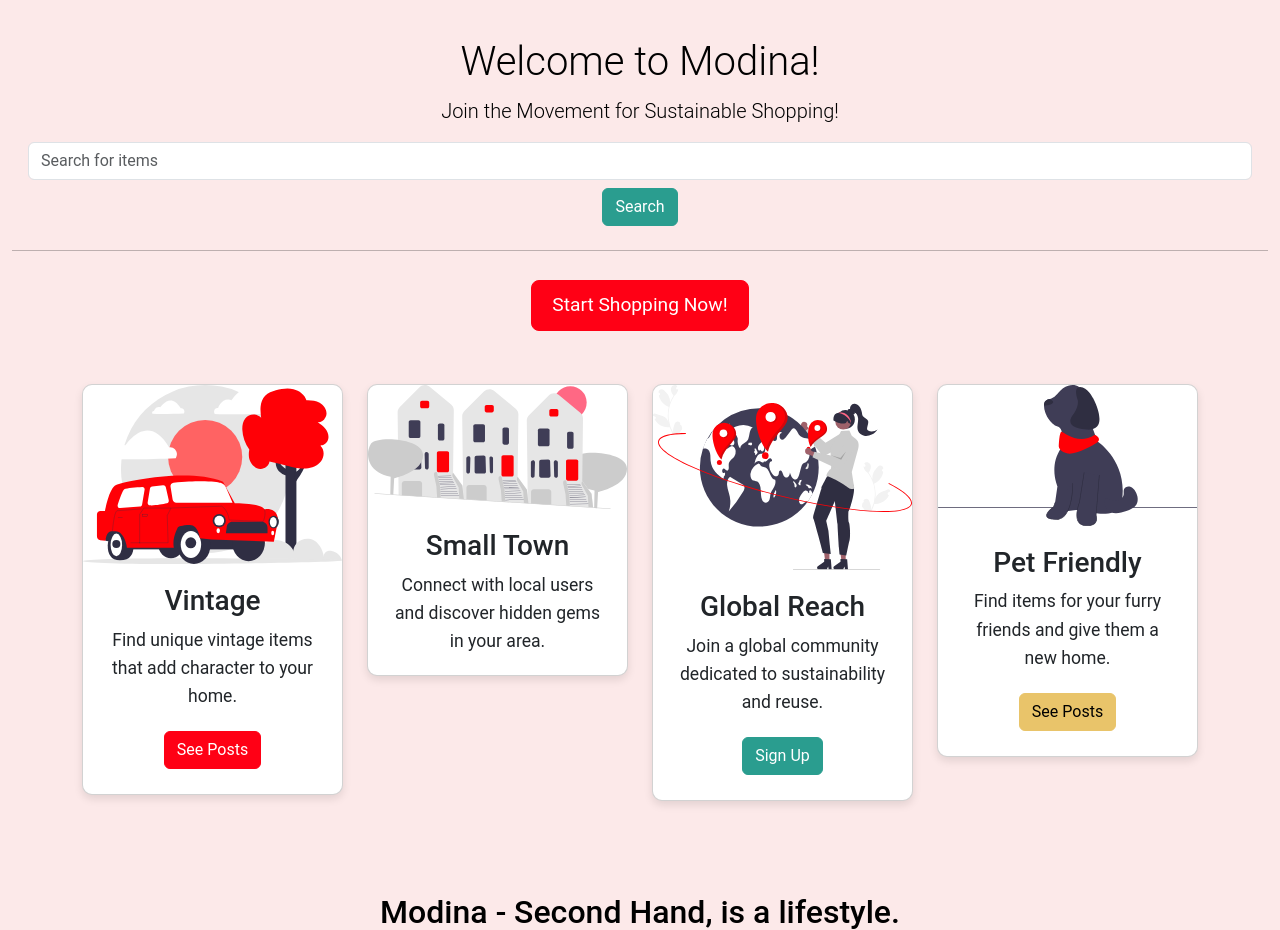
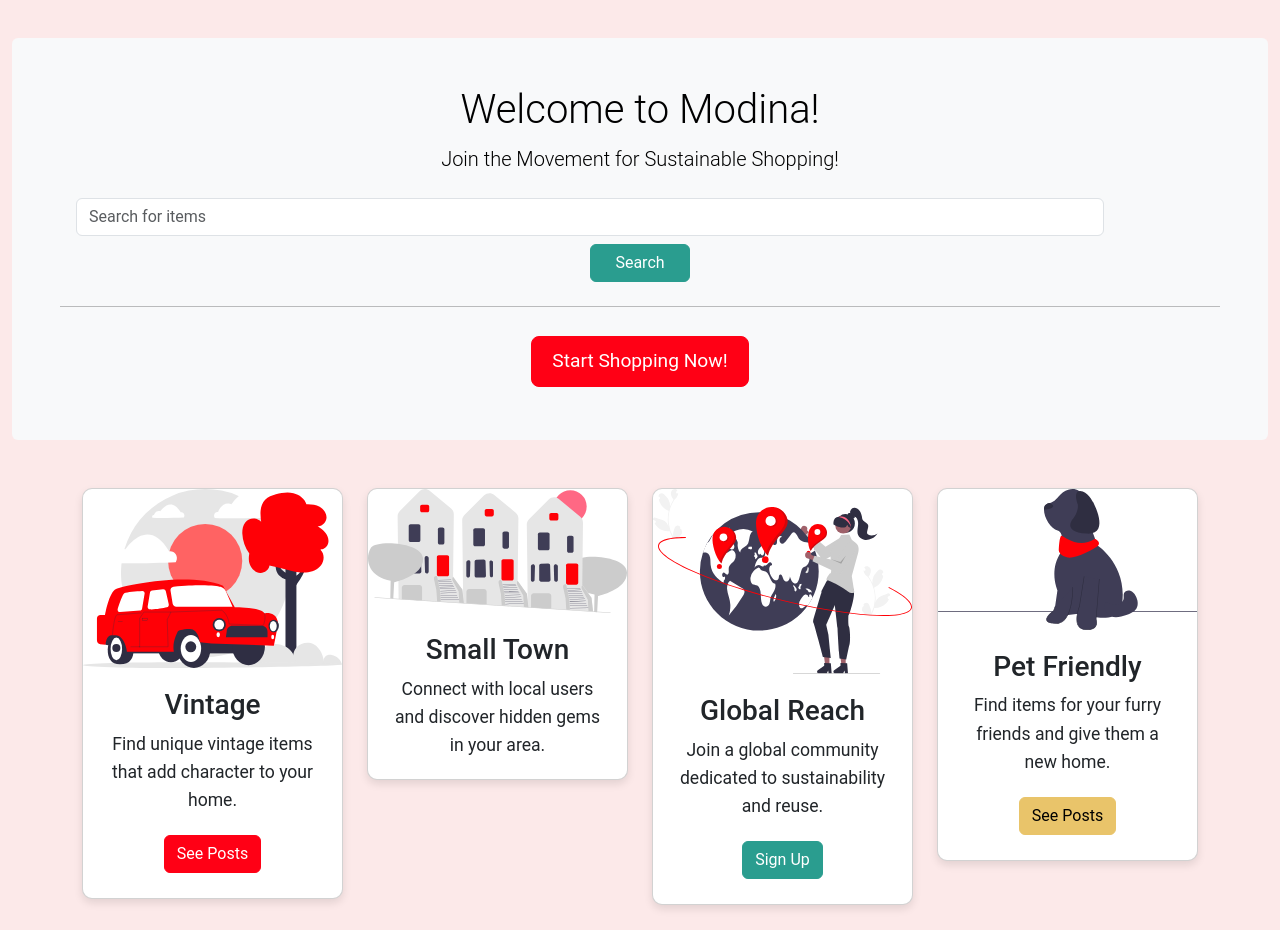
Before and after one commit to D0bledore/django-project, a Django app: page / in a window 1280 px wide. Shown: the part 90-1020 px from the top of the page. Run offline with Django 5.2, Linux system fonts and the light colour scheme.

```diff
--- a/core/templates/core/index.html
+++ b/core/templates/core/index.html
@@ -10,13 +10,15 @@
 
 {% block content %}
 <div class="container-fluid mt-5">
-    <div class="jumbotron text-center">
+    <div class="bg-light p-5 rounded text-center">
         <h1 class="display-4">Welcome to Modina!</h1>
         <p class="lead">Join the Movement for Sustainable Shopping!</p>
-        <form class="form-inline my-2 my-lg-0 m-3" action="{#% url 'search' %#}" method="get">
-            <input class="form-control my-2 mr-sm-2" type="search" placeholder="Search for items" aria-label="Search" name="q">
-            <button class="btn btn-success my-2 my-sm-0" type="submit">Search</button>
-        </form>
+        <div class="search-container">
+            <form class="form-inline my-2 my-lg-0 m-3" action="{#% url 'search' %#}" method="get">
+                <input class="form-control my-2 mr-sm-2" type="search" placeholder="Search for items" aria-label="Search" name="q">
+                <button class="btn btn-success my-2 my-sm-0" type="submit">Search</button>
+            </form>
+        </div>
         <hr class="my-4">
         <a href="{% url 'create_post' %}" class="btn btn-primary btn-lg">Start Shopping Now!</a>
     </div>
--- a/static/css/layout.css
+++ b/static/css/layout.css
@@ -90,6 +90,24 @@ nav.bg-light {
     border-radius: 14px;
 }
 
+/* Search Bar */
+.search-container {
+    display: flex;
+    justify-content: center;
+}
+
+.search-container form {
+    width: 100%;
+}
+
+.search-container .form-control {
+    width: calc(100% - 100px); /* Adjust based on button width */
+}
+
+.search-container .btn {
+    width: 100px; /* Adjust based on your needs */
+}
+
 @media (max-width: 768px) {
     .logo-img {
         height: 35px;
```
